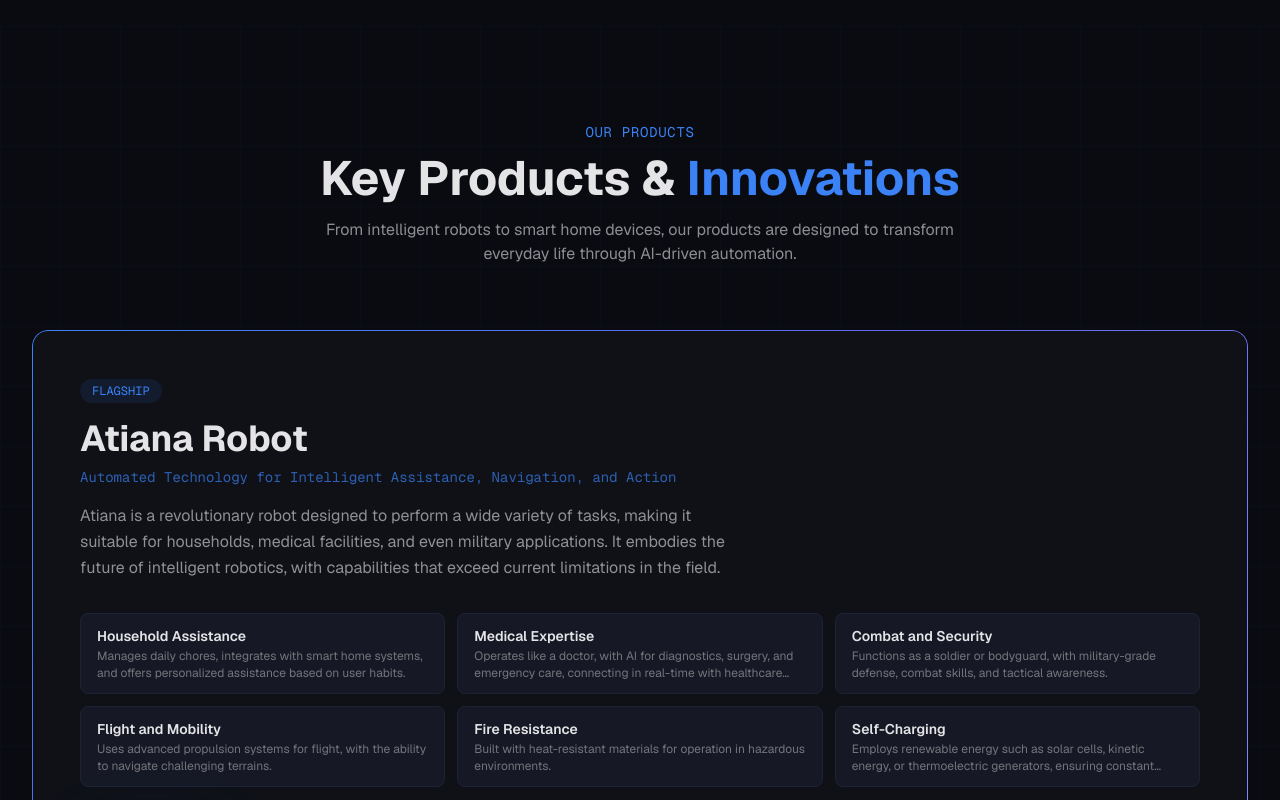
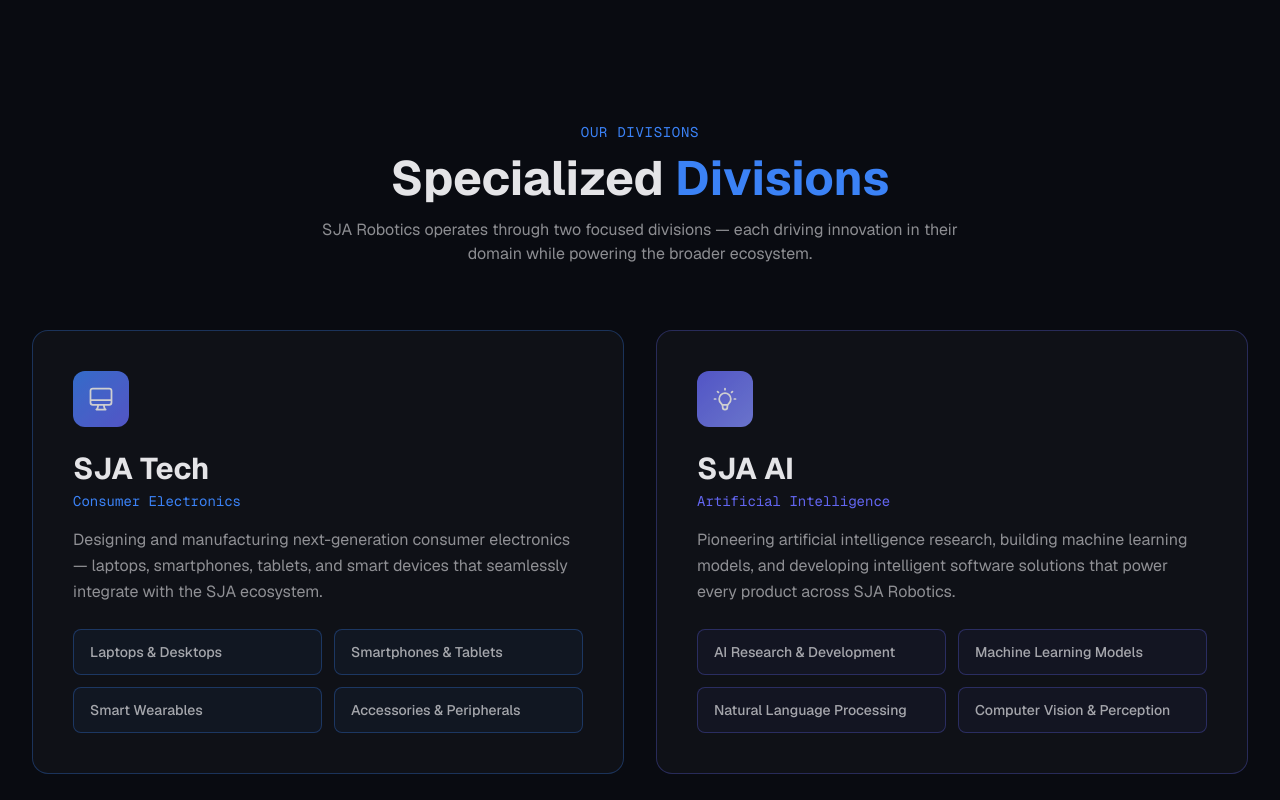
Before and after one commit to SJA-com/sja-robotics, a Next.js app: page / in a window 1280 px wide. Shown: the part 1640-2440 px from the top of the page. Built offline with nearby package versions, Linux system fonts and the light colour scheme.

Commit message:
add logo and division

```diff
--- a/src/app/page.tsx
+++ b/src/app/page.tsx
@@ -1,6 +1,7 @@
 import Navbar from "@/components/Navbar";
 import Hero from "@/components/Hero";
 import About from "@/components/About";
+import Divisions from "@/components/Divisions";
 import Products from "@/components/Products";
 import Vision from "@/components/Vision";
 import Footer from "@/components/Footer";
@@ -12,6 +13,7 @@ export default function Home() {
       <main>
         <Hero />
         <About />
+        <Divisions />
         <Products />
         <Vision />
       </main>
--- /dev/null
+++ b/src/components/Divisions.tsx
@@ -0,0 +1,111 @@
+const divisions = [
+  {
+    name: "SJA Tech",
+    tagline: "Consumer Electronics",
+    description:
+      "Designing and manufacturing next-generation consumer electronics — laptops, smartphones, tablets, and smart devices that seamlessly integrate with the SJA ecosystem.",
+    features: [
+      "Laptops & Desktops",
+      "Smartphones & Tablets",
+      "Smart Wearables",
+      "Accessories & Peripherals",
+    ],
+    icon: "M9.75 17L9 20l-1 1h8l-1-1-.75-3M3 13h18M5 17h14a2 2 0 002-2V5a2 2 0 00-2-2H5a2 2 0 00-2 2v10a2 2 0 002 2z",
+    gradient: "from-accent to-accent-2",
+    accentColor: "text-accent",
+    borderColor: "border-accent/30",
+    bgColor: "bg-accent/5",
+  },
+  {
+    name: "SJA AI",
+    tagline: "Artificial Intelligence",
+    description:
+      "Pioneering artificial intelligence research, building machine learning models, and developing intelligent software solutions that power every product across SJA Robotics.",
+    features: [
+      "AI Research & Development",
+      "Machine Learning Models",
+      "Natural Language Processing",
+      "Computer Vision & Perception",
+    ],
+    icon: "M9.663 17h4.673M12 3v1m6.364 1.636l-.707.707M21 12h-1M4 12H3m3.343-5.657l-.707-.707m2.828 9.9a5 5 0 117.072 0l-.548.547A3.374 3.374 0 0014 18.469V19a2 2 0 11-4 0v-.531c0-.895-.356-1.754-.988-2.386l-.548-.547z",
+    gradient: "from-accent-2 to-accent-3",
+    accentColor: "text-accent-2",
+    borderColor: "border-accent-2/30",
+    bgColor: "bg-accent-2/5",
+  },
+];
+
+export default function Divisions() {
+  return (
+    <section id="divisions" className="py-24 relative">
+      <div className="max-w-7xl mx-auto px-4 sm:px-6 lg:px-8">
+        <div className="text-center mb-16">
+          <p className="text-accent text-sm font-mono mb-3 tracking-wider uppercase">
+            Our Divisions
+          </p>
+          <h2 className="text-4xl sm:text-5xl font-bold mb-4">
+            Specialized{" "}
+            <span className="text-accent">Divisions</span>
+          </h2>
+          <p className="text-foreground/60 max-w-2xl mx-auto">
+            SJA Robotics operates through two focused divisions — each driving
+            innovation in their domain while powering the broader ecosystem.
+          </p>
+        </div>
+
+        <div className="grid md:grid-cols-2 gap-8">
+          {divisions.map((div) => (
+            <div
+              key={div.name}
+              className={`group rounded-2xl bg-surface border ${div.borderColor} p-8 sm:p-10 hover:border-accent/50 transition-all`}
+            >
+              {/* Icon */}
+              <div
+                className={`w-14 h-14 rounded-xl bg-gradient-to-br ${div.gradient} flex items-center justify-center mb-6 opacity-80 group-hover:opacity-100 transition-opacity`}
+              >
+                <svg
+                  className="w-7 h-7 text-white"
+                  fill="none"
+                  stroke="currentColor"
+                  viewBox="0 0 24 24"
+                >
+                  <path
+                    strokeLinecap="round"
+                    strokeLinejoin="round"
+                    strokeWidth={1.5}
+                    d={div.icon}
+                  />
+                </svg>
+              </div>
+
+              {/* Header */}
+              <h3 className="text-2xl sm:text-3xl font-bold mb-1">
+                {div.name}
+              </h3>
+              <p className={`${div.accentColor} text-sm font-mono mb-4`}>
+                {div.tagline}
+              </p>
+
+              {/* Description */}
+              <p className="text-foreground/60 leading-relaxed mb-6">
+                {div.description}
+              </p>
+
+              {/* Features */}
+              <div className="grid grid-cols-2 gap-3">
+                {div.features.map((feature) => (
+                  <div
+                    key={feature}
+                    className={`rounded-lg ${div.bgColor} border ${div.borderColor} px-4 py-3 text-sm font-medium text-foreground/70`}
+                  >
+                    {feature}
+                  </div>
+                ))}
+              </div>
+            </div>
+          ))}
+        </div>
+      </div>
+    </section>
+  );
+}
--- a/src/components/Footer.tsx
+++ b/src/components/Footer.tsx
@@ -13,11 +13,9 @@ const footerLinks = {
     { label: "Careers", href: "#contact" },
     { label: "Contact", href: "#contact" },
   ],
-  Ecosystem: [
-    { label: "SJA Hospitals", href: "#" },
-    { label: "SJA Education", href: "#" },
-    { label: "SJA Tech", href: "#" },
-    { label: "SJA Finance", href: "#" },
+  Divisions: [
+    { label: "SJA Tech", href: "#divisions" },
+    { label: "SJA AI", href: "#divisions" },
   ],
 };
 
@@ -29,9 +27,13 @@ export default function Footer() {
           {/* Brand */}
           <div className="col-span-2 md:col-span-1">
             <div className="flex items-center gap-2 mb-4">
-              <div className="w-8 h-8 rounded-lg bg-gradient-to-br from-accent to-accent-2 flex items-center justify-center font-bold text-white text-sm">
-                SJA
-              </div>
+              <img
+                src="/sja-logo.png"
+                alt="SJA Logo"
+                width={36}
+                height={36}
+                className="rounded-lg mix-blend-screen"
+              />
               <span className="text-lg font-bold">
                 SJA <span className="text-accent">Robotics</span>
               </span>
@@ -39,7 +41,7 @@ export default function Footer() {
             <p className="text-foreground/50 text-sm leading-relaxed mb-4">
               Empowering everyday life through intelligent, automated solutions.
             </p>
-            <p className="text-accent/60 text-xs font-mono">ai.sja.com</p>
+            <p className="text-accent/60 text-xs font-mono">robotics.sja.com</p>
           </div>
 
           {/* Link Columns */}
--- a/src/components/Navbar.tsx
+++ b/src/components/Navbar.tsx
@@ -1,10 +1,12 @@
 "use client";
 
 import { useState } from "react";
+import Image from "next/image";
 import Link from "next/link";
 
 const navLinks = [
   { href: "#about", label: "About" },
+  { href: "#divisions", label: "Divisions" },
   { href: "#products", label: "Products" },
   { href: "#vision", label: "Vision" },
   { href: "#contact", label: "Contact" },
@@ -19,9 +21,13 @@ export default function Navbar() {
         <div className="flex items-center justify-between h-16">
           {/* Logo */}
           <Link href="/" className="flex items-center gap-2 group">
-            <div className="w-8 h-8 rounded-lg bg-gradient-to-br from-accent to-accent-2 flex items-center justify-center font-bold text-white text-sm">
-              SJA
-            </div>
+            <Image
+              src="/sja-logo.png"
+              alt="SJA Logo"
+              width={36}
+              height={36}
+              className="rounded-lg mix-blend-screen"
+            />
             <span className="text-lg font-bold">
               SJA{" "}
               <span className="text-accent">Robotics</span>
```
Also changed, not shown: public/sja-logo.png (added).
